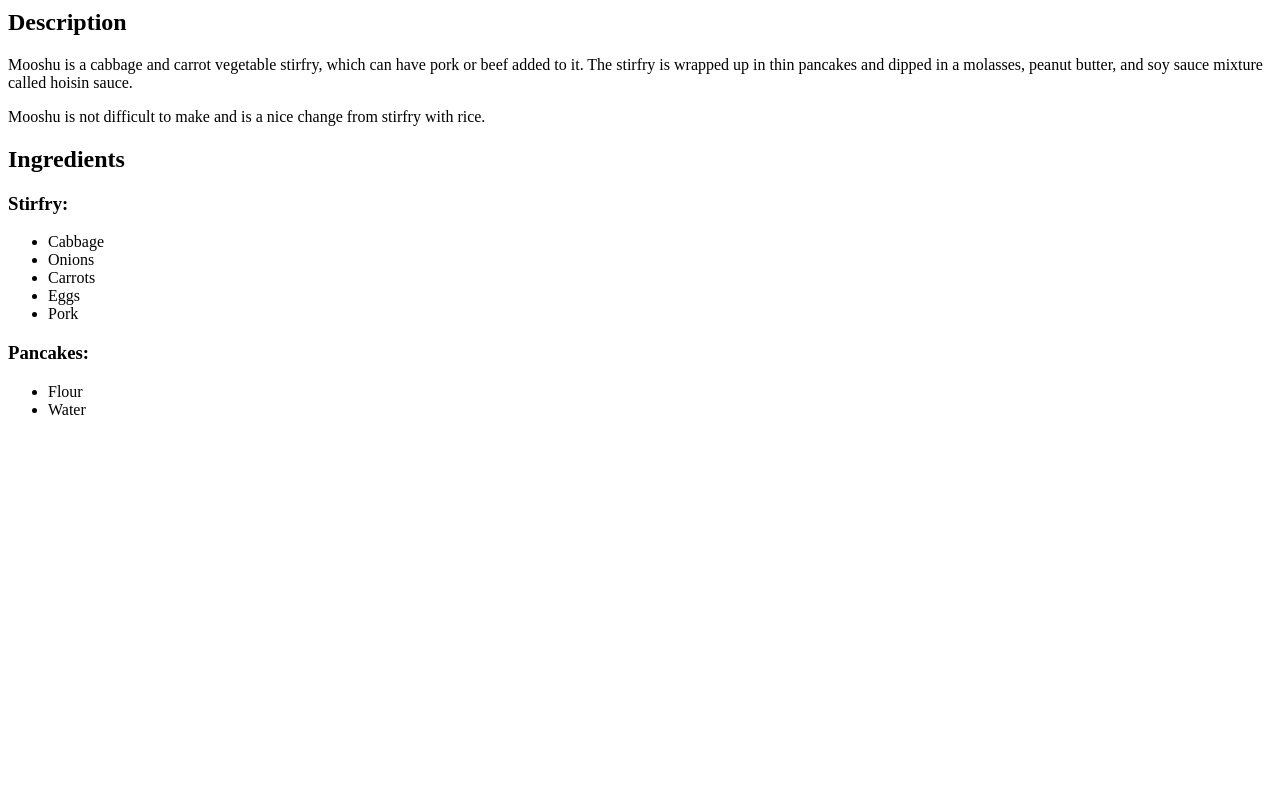
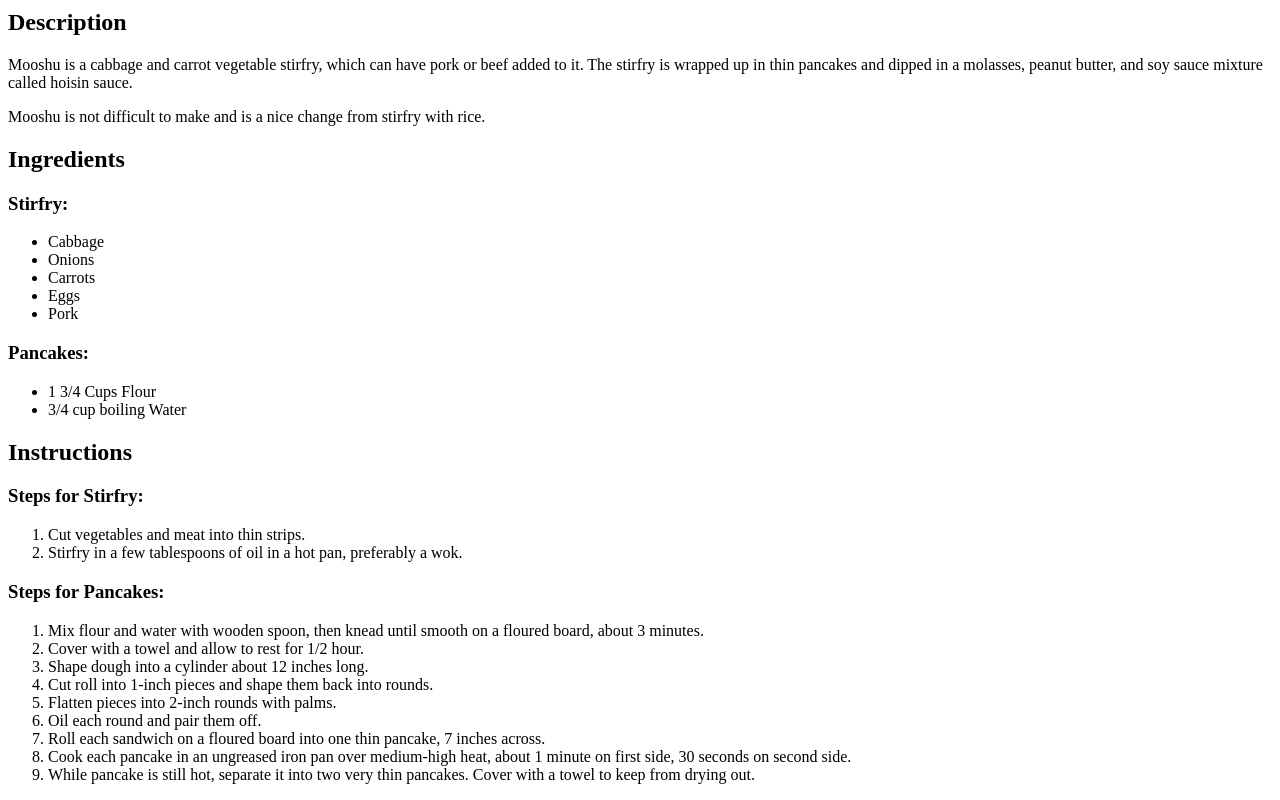
Before and after one commit to restlessbraap/odin-recipes, a plain HTML site: page recipes/mooshu.html in a window 1280 px wide. Shown: the part 345-1145 px from the top of the page. Before the commit the page ends 800 px from the top, so only its background shows below. Drawn offline with Linux system fonts and the light colour scheme.

Commit message:
added instructions

```diff
--- a/recipes/mooshu.html
+++ b/recipes/mooshu.html
@@ -30,9 +30,36 @@
         </ul>
         <h3>Pancakes:</h3>
         <ul>
-            <li>Flour</li>
-            <li>Water</li>
+            <li>1 3/4 Cups Flour</li>
+            <li>3/4 cup boiling Water</li>
         </ul>
+        <h2>Instructions</h2>
+        <h3>Steps for Stirfry:</h3>
+        <ol>
+            <li>Cut vegetables and meat into thin strips.</li>
+            <li>Stirfry in a few tablespoons of oil in a hot pan,
+                preferably a wok.</li>
+        </ol>
+        <h3>Steps for Pancakes:</h3>
+        <ol>
+            <li>Mix flour and water with wooden spoon, then knead
+                until smooth on a floured board, about 3 minutes.</li>
+            <li>Cover with a towel and allow to rest for 1/2 hour.</li>
+            <li>Shape dough into a cylinder about 12 inches long.</li>
+            <li>Cut roll into 1-inch pieces and shape them back
+                into rounds.</li>
+            <li>Flatten pieces into 2-inch rounds with palms.</li>
+            <li>Oil each round and pair them off.</li>
+            <li>Roll each sandwich on a floured board into one
+                thin pancake, 7 inches across.</li>
+            <li>Cook each pancake in an ungreased iron pan over
+                medium-high heat, about 1 minute on first side,
+                 30 seconds on second side.</li>
+            <li>While pancake is still hot, separate it into two
+                very thin pancakes. Cover with a towel to keep
+                from drying out.</li>
+
+        </ol>
 
 
 
```
